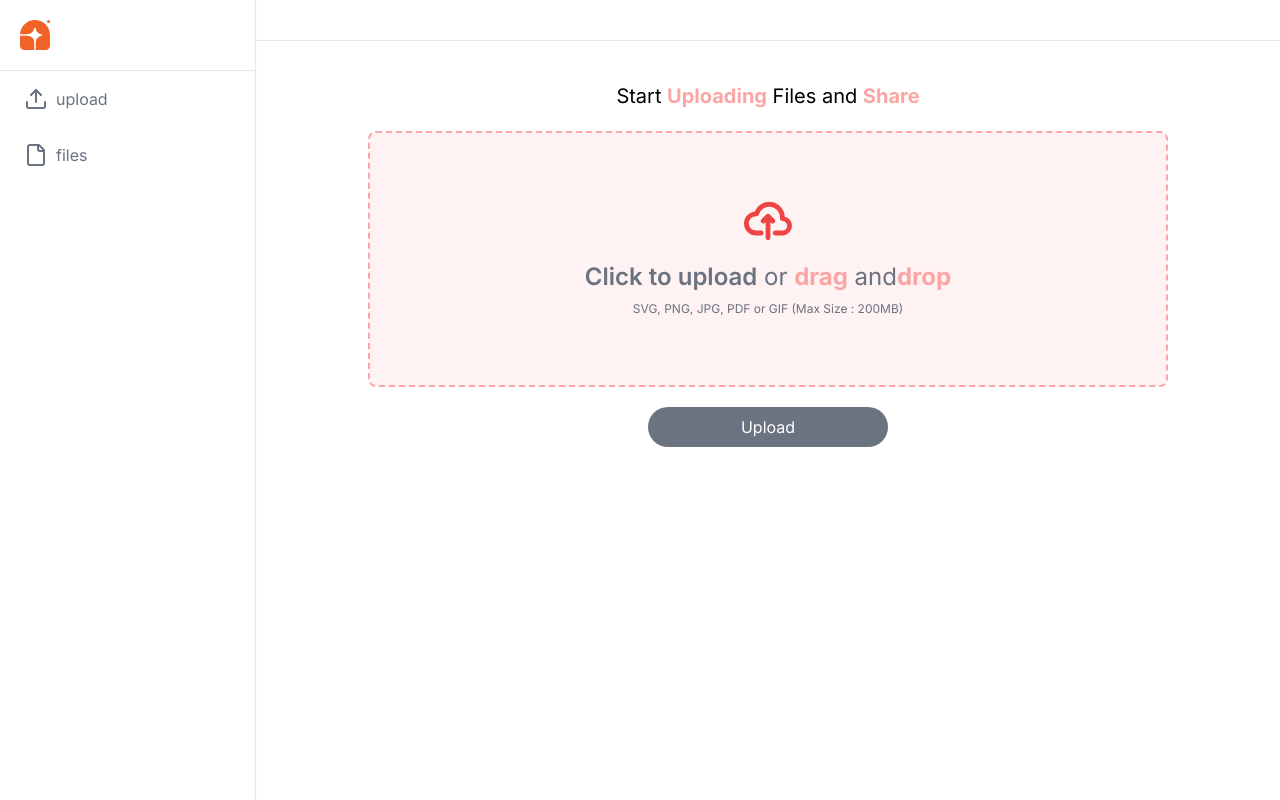
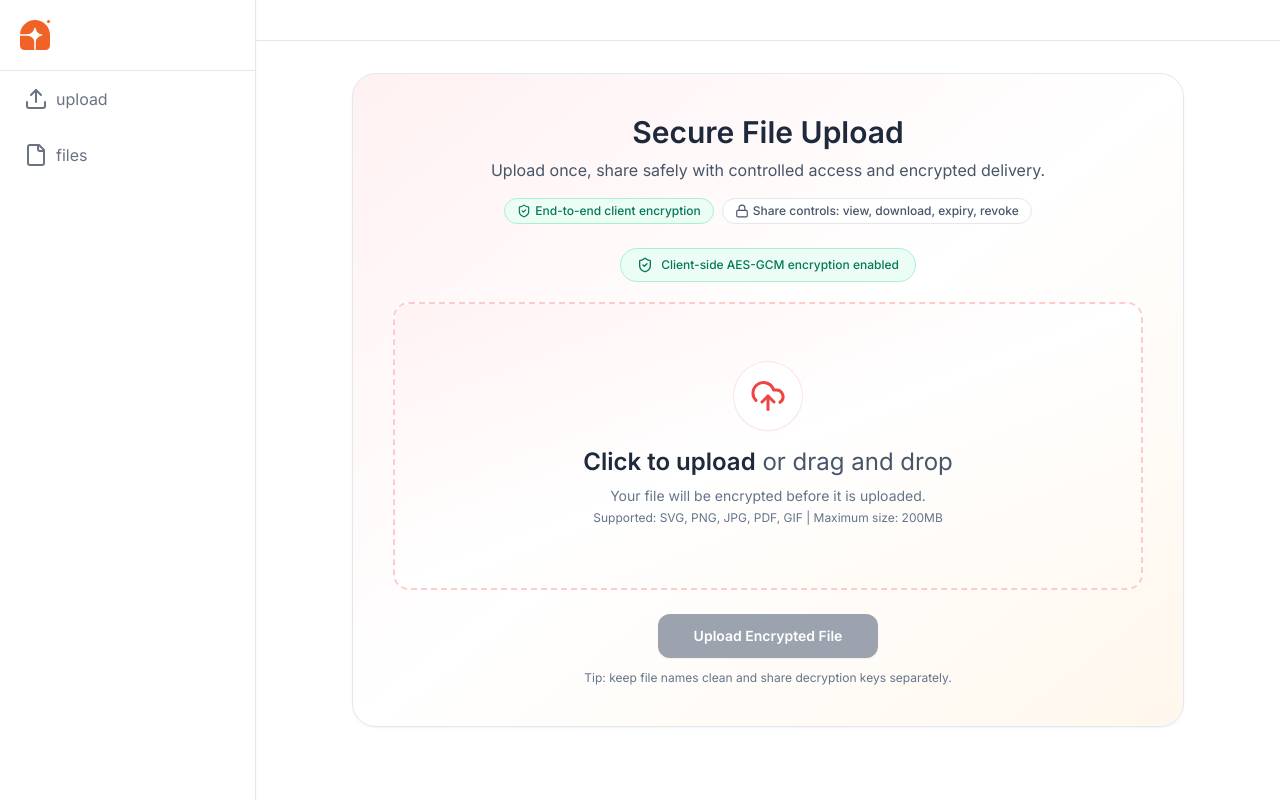
Before and after one commit to emmanueldonkor/file-drive, a Next.js app: page /upload in a window 1280 px wide. Built offline with nearby package versions, Linux system fonts and the light colour scheme; no server answers.

Commit message:
Polish upload UX and improve secure share copy flow

```diff
--- a/app/(dashboard)/(routes)/upload/_components/AlertMes.tsx
+++ b/app/(dashboard)/(routes)/upload/_components/AlertMes.tsx
@@ -5,9 +5,9 @@ interface AlertMesProps {
 }
 export default function AlertMes({ message }: AlertMesProps) {
   return (
-    <div className="p-4 bg-red-500 mt-5 text-white rounded-md flex gap-5 items-center">
-      <AlertCircle />
-      {message}
+    <div className="mt-2 flex items-center gap-3 rounded-lg border border-red-200 bg-red-50 p-3 text-left text-sm text-red-700">
+      <AlertCircle className="h-5 w-5 shrink-0" />
+      <p>{message}</p>
     </div>
   )
 }
--- a/app/(dashboard)/(routes)/upload/_components/FilePreview.tsx
+++ b/app/(dashboard)/(routes)/upload/_components/FilePreview.tsx
@@ -1,24 +1,43 @@
-import { X } from 'lucide-react'
-import Image from 'next/image'
+import { FileText, X } from 'lucide-react'
 
 interface FilePreviewProps {
   file: File
   removeFile: () => void
 }
 
+const formatFileSize = (bytes: number) => {
+  if (bytes < 1024) return `${bytes} B`
+  if (bytes < 1024 * 1024) return `${(bytes / 1024).toFixed(2)} KB`
+  return `${(bytes / (1024 * 1024)).toFixed(2)} MB`
+}
+
 export default function FilePreview({ file, removeFile }: FilePreviewProps) {
   return (
-    <div className="flex items-center gap-2">
-      <div className="flex items-center p-2 rounded-md border-red-200">
-        <Image src="/file.png" width={50} height={50} alt="file" />
-        <div className="text-left ml-2">
-          <h2>{file.name}</h2>
-          <h2 className="text-[12px] text-gray-400">
-            {file.type} / {(file.size / 1024 / 1024).toFixed(2)} MB
-          </h2>
+    <div className="flex items-center justify-between gap-3">
+      <div className="min-w-0 flex-1 rounded-lg border border-slate-200 bg-slate-50 px-3 py-2">
+        <div className="flex items-center gap-3">
+          <div className="rounded-md bg-white p-2 ring-1 ring-slate-200">
+            <FileText className="h-5 w-5 text-red-500" />
+          </div>
+          <div className="min-w-0 text-left">
+            <h2 className="truncate text-sm font-medium text-slate-800">
+              {file.name}
+            </h2>
+            <h2 className="text-xs text-slate-500">
+              {file.type || 'application/octet-stream'} /{' '}
+              {formatFileSize(file.size)}
+            </h2>
+          </div>
         </div>
       </div>
-      <X className="text-red-500 cursor-pointer" onClick={removeFile} />
+      <button
+        type="button"
+        className="rounded-md border border-red-100 bg-red-50 p-2 text-red-500 transition-colors hover:bg-red-100"
+        onClick={removeFile}
+        aria-label="Remove selected file"
+      >
+        <X className="h-4 w-4" />
+      </button>
     </div>
   )
 }
--- a/app/(dashboard)/(routes)/upload/_components/UploadForm.tsx
+++ b/app/(dashboard)/(routes)/upload/_components/UploadForm.tsx
@@ -1,6 +1,7 @@
-import { useState, useEffect, ChangeEvent, useRef } from 'react'
+import { useState, useEffect, ChangeEvent, DragEvent, useRef } from 'react'
 import { ToastContainer, toast } from 'react-toastify'
 import 'react-toastify/dist/ReactToastify.css'
+import { ShieldCheck, UploadCloud } from 'lucide-react'
 import AlertMes from './AlertMes'
 import FilePreview from './FilePreview'
 import ProgressBar from './ProgressBar'
@@ -11,6 +12,14 @@ interface UploadFormProps {
   fileId: string
 }
 
+const MAX_FILE_SIZE_BYTES = 200 * 1024 * 1024
+
+const formatFileSize = (bytes: number) => {
+  if (bytes < 1024) return `${bytes} B`
+  if (bytes < 1024 * 1024) return `${(bytes / 1024).toFixed(2)} KB`
+  return `${(bytes / (1024 * 1024)).toFixed(2)} MB`
+}
+
 export default function UploadForm({
   fileUploadClick,
   progress,
@@ -19,18 +28,29 @@ export default function UploadForm({
   const [file, setFile] = useState<File | null>(null)
   const [errorMessage, setErrorMessage] = useState<string | null>(null)
   const [isUploadComplete, setIsUploadComplete] = useState<boolean>(false)
+  const [isDragActive, setIsDragActive] = useState<boolean>(false)
   const lastSuccessFileIdRef = useRef<string>('')
 
-  const onFileSelect = (event: ChangeEvent<HTMLInputElement>) => {
-    const selectedFile = event.target.files?.[0]
+  const validateAndSetFile = (selectedFile?: File) => {
     if (selectedFile) {
-      if (selectedFile.size > 200 * 1024 * 1024) {
+      if (selectedFile.size > MAX_FILE_SIZE_BYTES) {
         setErrorMessage('Maximum File Size (200MB) Exceeded!')
+        setFile(null)
       } else {
         setErrorMessage(null)
         setFile(selectedFile)
       }
     }
+  }
+
+  const onFileSelect = (event: ChangeEvent<HTMLInputElement>) => {
+    validateAndSetFile(event.target.files?.[0])
+  }
+
+  const onDropFile = (event: DragEvent<HTMLLabelElement>) => {
+    event.preventDefault()
+    setIsDragActive(false)
+    validateAndSetFile(event.dataTransfer.files?.[0])
   }
 
   useEffect(() => {
@@ -48,37 +68,44 @@ export default function UploadForm({
   }, [progress, fileId])
 
   return (
-    <div className="text-center">
-      <ToastContainer />
-      <div className="flex items-center justify-center w-full">
+    <div className="mx-auto mt-6 max-w-3xl text-center">
+      <ToastContainer position="top-right" autoClose={2500} />
+      <div className="mb-5 flex items-center justify-center">
+        <div className="inline-flex items-center gap-2 rounded-full border border-emerald-200 bg-emerald-50 px-4 py-2 text-xs font-medium text-emerald-700">
+          <ShieldCheck className="h-4 w-4" />
+          Client-side AES-GCM encryption enabled
+        </div>
+      </div>
+      <div className="flex w-full items-center justify-center">
         <label
           htmlFor="dropzone-file"
-          className="flex flex-col items-center justify-center w-full h-64 border-2 border-red-300 border-dashed rounded-lg cursor-pointer bg-red-50 hover:bg-gray-100"
+          className={`relative flex h-72 w-full cursor-pointer flex-col items-center justify-center overflow-hidden rounded-2xl border-2 border-dashed bg-white px-6 transition-all ${
+            isDragActive
+              ? 'border-red-400 bg-red-50/70'
+              : 'border-red-200 hover:border-red-300 hover:bg-red-50/40'
+          }`}
+          onDragEnter={() => setIsDragActive(true)}
+          onDragOver={(event) => event.preventDefault()}
+          onDragLeave={() => setIsDragActive(false)}
+          onDrop={onDropFile}
         >
+          <div className="pointer-events-none absolute inset-0 bg-gradient-to-br from-rose-50/90 via-white to-orange-50/70" />
           <span className="sr-only">Upload file</span>
-          <div className="flex flex-col items-center justify-center pt-5 pb-6">
-            <svg
-              className="w-12 h-12 mb-4 text-red-500"
-              aria-hidden="true"
-              xmlns="http://www.w3.org/2000/svg"
-              fill="none"
-              viewBox="0 0 20 16"
-            >
-              <path
-                stroke="currentColor"
-                strokeLinecap="round"
-                strokeLinejoin="round"
-                strokeWidth="2"
-                d="M13 13h3a3 3 0 0 0 0-6h-.025A5.56 5.56 0 0 0 16 6.5 5.5 5.5 0 0 0 5.207 5.021C5.137 5.017 5.071 5 5 5a4 4 0 0 0 0 8h2.167M10 15V6m0 0L8 8m2-2 2 2"
-              />
-            </svg>
-            <p className="mb-2 text-lg md:text-2xl text-gray-500">
-              <span className="font-semibold">Click to upload</span> or{' '}
-              <strong className="text-red-300">drag</strong> and
-              <strong className="text-red-300">drop</strong>
+          <div className="relative z-10 flex flex-col items-center justify-center pb-6 pt-5">
+            <div className="mb-4 rounded-full bg-white p-4 shadow-sm ring-1 ring-red-100">
+              <UploadCloud className="h-9 w-9 text-red-500" />
+            </div>
+            <p className="mb-2 text-lg text-slate-600 md:text-2xl">
+              <span className="font-semibold text-slate-800">
+                Click to upload
+              </span>{' '}
+              or drag and drop
             </p>
-            <p className="text-xs text-gray-500">
-              SVG, PNG, JPG, PDF or GIF (Max Size : 200MB)
+            <p className="mb-1 text-sm text-slate-500">
+              Your file will be encrypted before it is uploaded.
+            </p>
+            <p className="text-xs text-slate-500">
+              Supported: SVG, PNG, JPG, PDF, GIF | Maximum size: 200MB
             </p>
           </div>
           <input
@@ -89,14 +116,22 @@ export default function UploadForm({
           />
         </label>
       </div>
-      {errorMessage && <AlertMes message={errorMessage} />}
-      {file && <FilePreview file={file} removeFile={() => setFile(null)} />}
+      {errorMessage && (
+        <div className="mt-4">
+          <AlertMes message={errorMessage} />
+        </div>
+      )}
+      {file && (
+        <div className="mt-4 rounded-xl border border-slate-200 bg-white p-3 shadow-sm">
+          <FilePreview file={file} removeFile={() => setFile(null)} />
+        </div>
+      )}
       {progress > 0 && progress < 100 ? (
         <ProgressBar progress={progress} />
       ) : (
         <button
           disabled={!file || isUploadComplete}
-          className="p-2 bg-red-500 text-white w-[30%] rounded-full mt-5 disabled:bg-gray-500"
+          className="mt-6 w-full rounded-xl bg-red-500 px-4 py-3 text-sm font-semibold text-white shadow-sm transition-colors hover:bg-red-600 disabled:cursor-not-allowed disabled:bg-gray-400 md:w-auto md:min-w-[220px]"
           onClick={() => {
             if (file) {
               fileUploadClick(file)
@@ -104,9 +139,14 @@ export default function UploadForm({
             }
           }}
         >
-          Upload
+          {file
+            ? `Upload Encrypted File (${formatFileSize(file.size)})`
+            : 'Upload Encrypted File'}
         </button>
       )}
+      <p className="mt-3 text-xs text-slate-500">
+        Tip: keep file names clean and share decryption keys separately.
+      </p>
     </div>
   )
 }
--- a/app/(dashboard)/(routes)/upload/page.tsx
+++ b/app/(dashboard)/(routes)/upload/page.tsx
@@ -13,6 +13,7 @@ import { useUser } from '@clerk/nextjs'
 import { generateRandomString } from '@/GenerateRandomString'
 import { encryptFile } from '@/lib/fileCrypto'
 import { saveFileKey } from '@/lib/fileKeyStore'
+import { Lock, ShieldCheck } from 'lucide-react'
 
 export default function Upload() {
   const { user, isSignedIn } = useUser()
@@ -165,17 +166,38 @@ export default function Upload() {
   )
 
   return (
-    <div className="p-5 px-8 md:px-28">
-      <h2 className="text-[20px] text-center m-5">
-        Start <strong className="text-red-300">Uploading</strong> Files and{' '}
-        <strong className="text-red-300">Share</strong>
+    <div className="px-4 py-8 md:px-10 lg:px-24">
+      <div className="mx-auto max-w-5xl rounded-3xl border border-slate-200 bg-gradient-to-br from-rose-50 via-white to-orange-50 p-6 shadow-sm md:p-10">
+        <div className="text-center">
+          <h2 className="text-2xl font-semibold text-slate-800 md:text-3xl">
+            Secure File Upload
           </h2>
-      {error && <p className="text-red-500 text-center">{error}</p>}
+          <p className="mt-2 text-sm text-slate-600 md:text-base">
+            Upload once, share safely with controlled access and encrypted
+            delivery.
+          </p>
+          <div className="mt-4 flex flex-wrap items-center justify-center gap-2 text-xs">
+            <span className="inline-flex items-center gap-1 rounded-full border border-emerald-200 bg-emerald-50 px-3 py-1 font-medium text-emerald-700">
+              <ShieldCheck className="h-3.5 w-3.5" />
+              End-to-end client encryption
+            </span>
+            <span className="inline-flex items-center gap-1 rounded-full border border-slate-200 bg-white px-3 py-1 font-medium text-slate-600">
+              <Lock className="h-3.5 w-3.5" />
+              Share controls: view, download, expiry, revoke
+            </span>
+          </div>
+        </div>
+        {error && (
+          <p className="mt-6 rounded-lg border border-red-200 bg-red-50 px-4 py-3 text-center text-sm text-red-700">
+            {error}
+          </p>
+        )}
         <UploadForm
           fileUploadClick={uploadFile}
           progress={progress}
           fileId={id}
         />
       </div>
+    </div>
   )
 }
```
Also changed, not shown: app/(dashboard)/(routes)/files/page.tsx (+48 -14 lines), app/(dashboard)/(routes)/upload/_components/ProgressBar.tsx (+12 -6 lines). Lines whose indentation alone changed are shown as unchanged.
